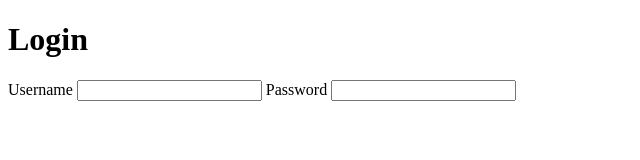
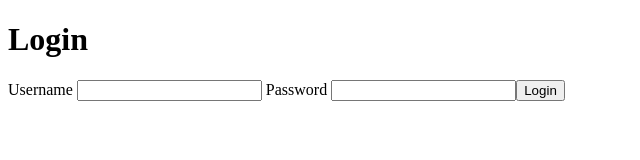
Before and after one commit to hugohlr13/nuxt3-fundamentals, a Nuxt app: page /login in a window 1280 px wide. Shown: the top 160 px of the page, without its empty margins (0-640 px from the left). Built offline with nearby package versions, Linux system fonts and the light colour scheme.

Commit message:
useState

```diff
--- /dev/null
+++ b/composables/useIsLoggedIn.ts
@@ -0,0 +1 @@
+export const useIsLoggedIn = () => useState<boolean>("isLoggedIn", () => false);
--- a/layouts/default.vue
+++ b/layouts/default.vue
@@ -1,8 +1,13 @@
+<script setup>
+const isLoggedIn = useIsLoggedIn();
+</script>
 <template>
     <nav style="display: flex; gap: 10px;" >
       <NuxtLink to="/">Home</NuxtLink>
       <NuxtLink to="/movies">Movies</NuxtLink>
       <NuxtLink to="https://vueschool.io/">Vue School</NuxtLink>
+      <NuxtLink v-if="!isLoggedIn" to="/login">Login</NuxtLink>
+      <a href="#" v-else="isLoggedIn" @click.prevent="isLoggedIn= false">Logout</a>
       Test
     </nav>
 <slot></slot>
--- a/pages/login.vue
+++ b/pages/login.vue
@@ -1,11 +1,17 @@
 <script setup>
+const isLoggedIn = useIsLoggedIn();
 definePageMeta({
     layout: "plain",
 })
+
+function login() {
+    isLoggedIn.value = true;
+    useRouter().push("/");
+}
 </script>
 
 <template>
-    <form>
+    <form @submit.prevent="login">
         <h1>Login</h1>
         <label>
             Username
@@ -15,5 +21,6 @@ definePageMeta({
             Password
             <input type="password" />
         </label>
+        <button>Login</button>
     </form>
 </template>
```
